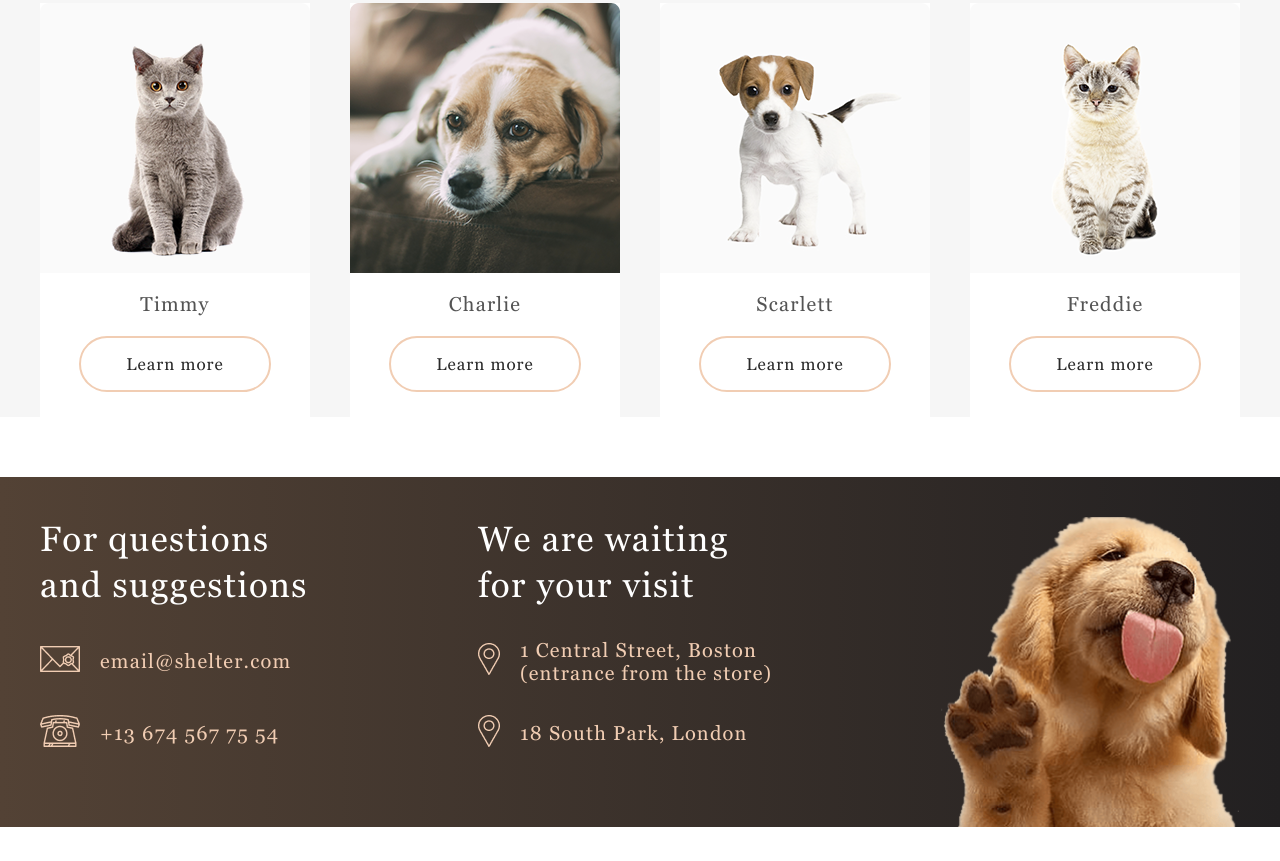
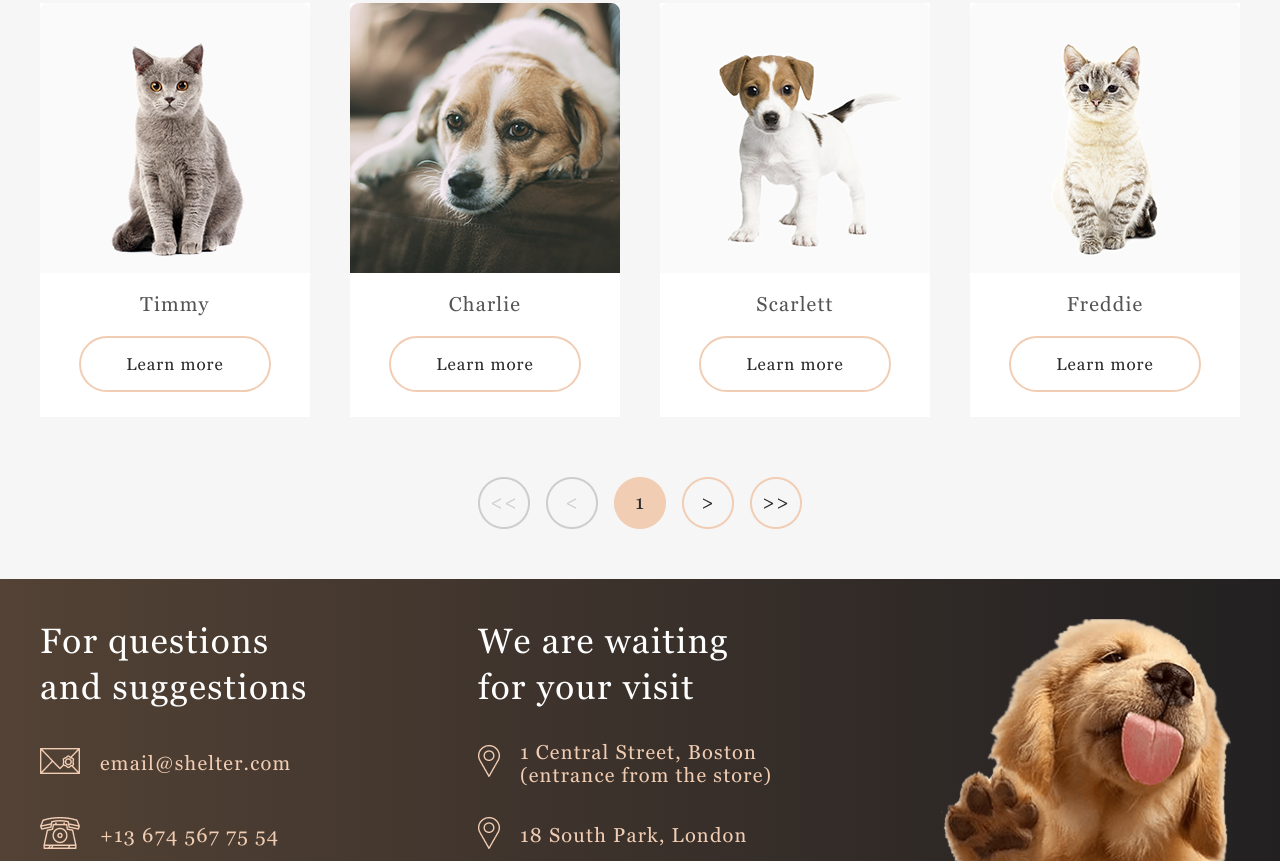
Before and after one commit to LenaYork/keyboard, a plain HTML site: page shelter/pages/pets/index.html in a window 1280 px wide. Shown: the part 890-1751 px from the top of the page. Before the commit the page ends 1722 px from the top, so only its background shows below. Drawn offline with Linux system fonts and the light colour scheme; files whose address does not match are found by name.

Commit message:
feat: stylize arrow buttons

```diff
--- a/shelter/pages/main/style.css
+++ b/shelter/pages/main/style.css
@@ -56,6 +56,10 @@ li {
 .button:hover {
     cursor: pointer;
     transition: 0.5s;
+}
+
+.button:active {
+    outline: 2px solid #292929;
 }
 
 .arrow:hover {
--- a/shelter/pages/pets/index.html
+++ b/shelter/pages/pets/index.html
@@ -75,6 +75,14 @@
                         <button class="button pet-button">Learn more</button>
                     </div>
                 </div>
+
+                <div class="pets-arrows">
+                    <img src="../../assets/images/arrow-page1.png" alt="first">
+                    <img src="../../assets/images/arrow-prev-page.png" alt="previous">
+                    <img src="../../assets/images/arrow-current-page.png" alt="current">
+                    <img src="../../assets/images/arrow-next-page.png" alt="next">
+                    <img src="../../assets/images/arrow-last-page.png" alt="last">
+                </div>
             </main>
         </div>
         <div class="footer-container" id="footer">
--- a/shelter/pages/pets/style.css
+++ b/shelter/pages/pets/style.css
@@ -56,6 +56,10 @@ li {
 .button:hover {
     cursor: pointer;
     transition: 0.5s;
+}
+
+.button:active {
+    outline: 2px solid #292929;
 }
 
 .header-container{
@@ -128,7 +132,7 @@ li {
 
 .main-container{
     background-color: #F6F6F6;
-    padding: 50px 40px 0;
+    padding: 50px 40px;
 }
 
 .main {
@@ -203,6 +207,19 @@ li {
     background-color: #c69c7d;
 }
 
+.pets-arrows {
+    margin: 0 auto;
+    width: 340px;
+    display: flex;
+    justify-content: space-around;
+}
+
+.pets-arrows img:hover {
+    cursor: pointer;
+    border-radius: 50%;
+    outline: 1px solid #c69c7d;
+}
+
 .footer-container {
     width: 100%;
     height: 350px;
```
Also changed, not shown: shelter/assets/images/arrow-current-page.png (added), shelter/assets/images/arrow-last-page.png (added), shelter/assets/images/arrow-next-page.png (added), shelter/assets/images/arrow-page1.png (added), shelter/assets/images/arrow-prev-page.png (added).
